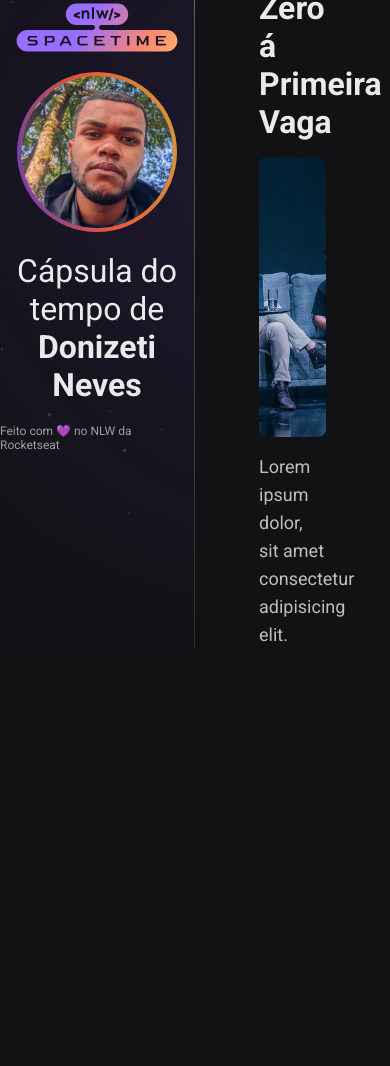
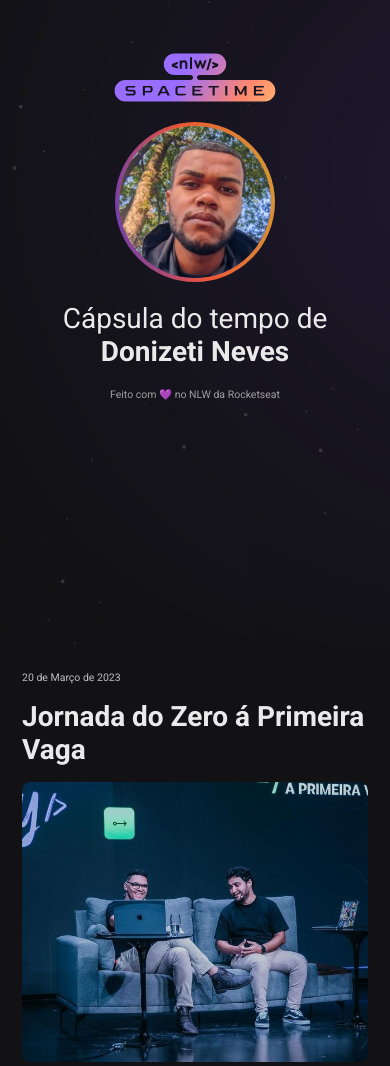
Before and after one commit to donizeti26/Projeto-NLW-Trilha-Explore-2023, a plain HTML site: page index.html in a window 390 px wide. Shown: the part 195-1261 px from the top of the page. Before the commit the page ends 844 px from the top, so only its background shows below. Drawn offline with Linux system fonts and the light colour scheme.

Commit message:
adicionado animação com keyframe, adicionando responsividade com media personalizando scrollbar aula 4

```diff
--- a/index.html
+++ b/index.html
@@ -32,10 +32,13 @@
       >
         <small>20 de Março de 2023</small>
         <h1>Jornada do Zero á Primeira Vaga</h1>
+        <div>
           <img
             src="./assets/jornada.png"
             alt="Rodigo e Mayk apresentando o evento Jornada do Zero á Primeira Vaga."
           />
+        </div>
+
         <p>
           Lorem ipsum dolor, sit amet consectetur adipisicing elit. Perspiciatis
           ea eos aperiam atque dolorem modi suscipit animi reprehenderit, a
@@ -51,10 +54,12 @@
       >
         <small>20 de Março de 2023</small>
         <h1>Jornada do Zero á Primeira Vaga</h1>
+        <div>
           <img
             src="./assets/jornada.png"
             alt="Rodigo e Mayk apresentando o evento Jornada do Zero á Primeira Vaga."
           />
+        </div>
         <p>
           Lorem ipsum dolor, sit amet consectetur adipisicing elit. Perspiciatis
           ea eos aperiam atque dolorem modi suscipit animi reprehenderit, a
@@ -70,10 +75,12 @@
       >
         <small>20 de Março de 2023</small>
         <h1>Jornada do Zero á Primeira Vaga</h1>
+        <div>
           <img
             src="./assets/jornada.png"
             alt="Rodigo e Mayk apresentando o evento Jornada do Zero á Primeira Vaga."
           />
+        </div>
         <p>
           Lorem ipsum dolor, sit amet consectetur adipisicing elit. Perspiciatis
           ea eos aperiam atque dolorem modi suscipit animi reprehenderit, a
--- a/style.css
+++ b/style.css
@@ -2,6 +2,32 @@
   margin: 0;
   padding: 0;
   box-sizing: border-box; /*respeitar o tamanho da caixa*/
+}
+:root {
+  font-size: 16px;
+}
+
+::-webkit-scrollbar {
+  width: 8px;
+}
+
+::-webkit-scrollbar-track {
+  background-color: #2c2c31;
+}
+
+::-webkit-scrollbar-thumb {
+  background-color: #9e9ea0;
+}
+
+@keyframes entering {
+  from {
+    opacity: 0;
+    transform: translateY(-200px);
+  }
+  to {
+    opacity: 1;
+    transform: translateY(0);
+  }
 }
 body {
   background-color: #121215;
@@ -16,6 +42,7 @@ nav {
   padding: 64px;
   grid-area: timeline;
   overflow-y: scroll;
+  animation: entering 0.7s ease-in-out;
 }
 .memory {
   display: flex;
@@ -26,10 +53,10 @@ nav {
 }
 .memory small {
   color: #bebebf;
-  font-size: 12px;
+  font-size: 0.75rem;
 }
 .memory h1 {
-  font-size: 32px;
+  font-size: 2rem;
   color: #eaeaea;
 }
 .memory img {
@@ -37,9 +64,19 @@ nav {
   height: 280px;
   object-fit: cover; /*para imagem não se deformar ao tentar respeitar o tamanho definido*/
   border-radius: 8px;
+  transition: transform 0.3s ease-in-out;
+}
+.memory div {
+  width: 100%;
+  height: 280px;
+  overflow: hidden;
+  border-radius: 8px;
+}
+.memory:hover img {
+  transform: scale(1.1);
 }
 .memory p {
-  font-size: 18px;
+  font-size: 1.2rem;
   color: #bebebf;
   line-height: 28px;
 }
@@ -57,6 +94,9 @@ aside {
   background-repeat: no-repeat;
   background-size: auto 100%;
 }
+aside * {
+  animation: entering 0.7s ease-in-out;
+}
 aside img:nth-child(2) {
   height: 160px;
   width: 160px;
@@ -67,11 +107,32 @@ aside img:nth-child(2) {
 }
 
 aside p {
-  font-size: 32px;
+  font-size: 2rem;
   text-align: center;
 }
 
 aside span {
-  font-size: 12px;
+  font-size: 0.75rem;
   color: #9e9ea0;
 }
+
+@media (max-width: 768px) {
+  :root {
+    font-size: 14px;
+  }
+  body {
+    grid-template-columns: 1fr;
+    grid-auto-rows: 0.2fr 0.8fr;
+    grid-template-areas:
+      "profile"
+      "timeline";
+  }
+  aside {
+    border-right: none;
+    padding: 32px 12px;
+  }
+  nav {
+    overflow-y: visible;
+    padding: 22px;
+  }
+}
```
Lines whose indentation alone changed are shown as unchanged.
